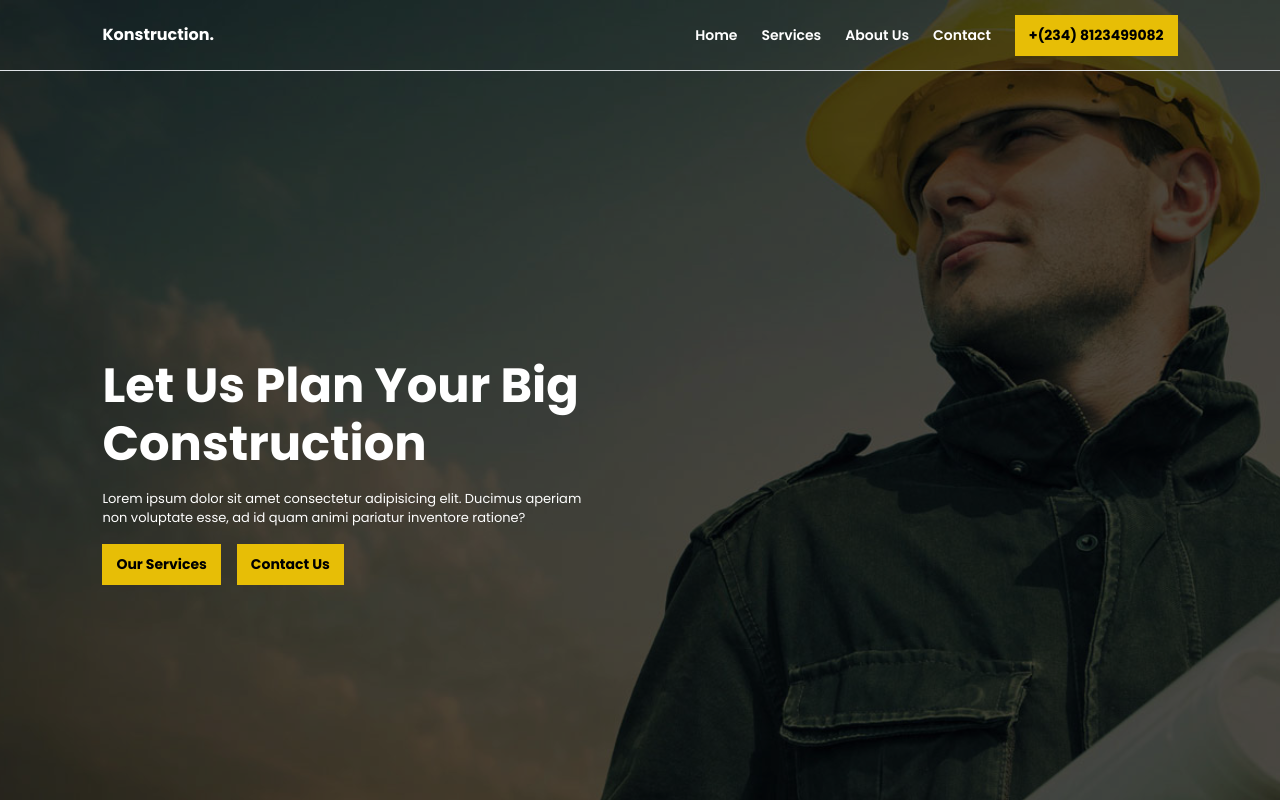
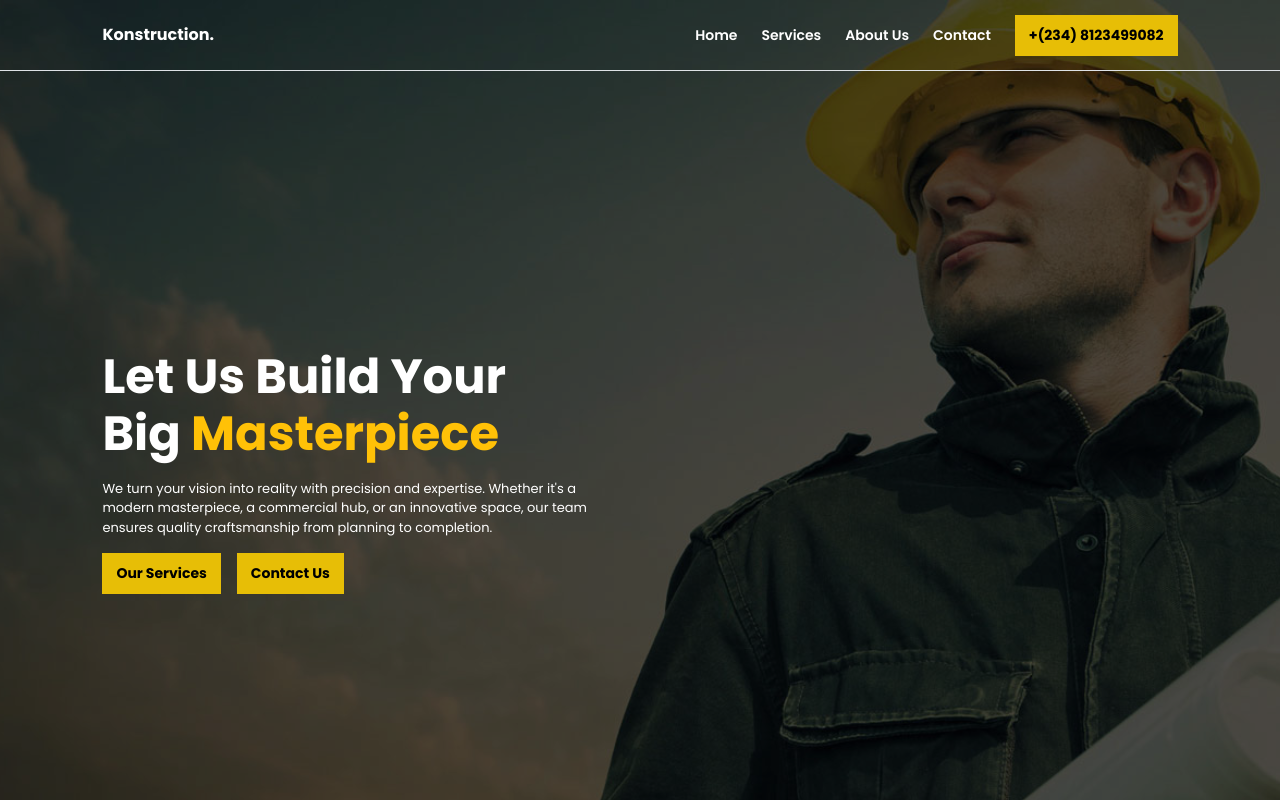
Before and after one commit to Olawoyin1/Construction-Website, a React (Create React App) app: page / in a window 1280 px wide. Shown: the top 800 px of the page. Built offline with nearby package versions, Linux system fonts and the light colour scheme.

Commit message:
Made the footer 2 sided

```diff
--- a/src/App.css
+++ b/src/App.css
@@ -380,11 +380,11 @@ p{
 }
 
 @media (max-width: 576px) {
-  .grid{
+  /* .grid{
     display: grid;
     grid-template-columns: 1fr ;
     gap: 1.7rem;
-  }
+  } */
 
   .hero-text h1{
     font-size: 2rem;
--- a/src/Components/FAQ.jsx
+++ b/src/Components/FAQ.jsx
@@ -215,7 +215,7 @@ const FAQ = () => {
             >
               <div className="faq-head d-flex align-items-center justify-content-between">
                 <div className="d-flex align-items-center gap-3">
-                  <div className="num text-white d-flex align-items-center justify-content-center">
+                  <div className="num d-none d-md-flex text-white align-items-center justify-content-center">
                     0{faq.id}
                   </div>
                   <p className="fw-bold faq-q">{faq.question}</p>
--- a/src/Components/Hero.jsx
+++ b/src/Components/Hero.jsx
@@ -1,22 +1,118 @@
-import React from 'react'
-import Navbar from './Navbar'
+// import React from 'react'
+// import Navbar from './Navbar'
+
+// const Hero = () => {
+//   return (
+//     <div id='hero'>
+//         <Navbar />
+//         <div className="container2">
+//             <div className="hero-text d-flex flex-column justify-content-center gap-3">
+//                 <h1 className='fw-bolder text-white'>Let Us Plan Your Big <span>Construction</span></h1>
+//                 <small className="text-white">Lorem ipsum dolor sit amet consectetur adipisicing elit. Ducimus aperiam non voluptate esse, ad id quam animi pariatur inventore ratione?</small>
+//                 <div className="actions d-flex gap-3">
+//                     <button className="main-btn">Our Services</button>
+//                     <button className="main-btn">Contact Us</button>
+//                 </div>
+//             </div>
+//         </div>
+//     </div>
+//   )
+// }
+
+// export default Hero
+
+
+
+import React, { useState, useEffect } from "react";
+import { motion, AnimatePresence } from "framer-motion";
+import Navbar from "./Navbar";
+
+const words = ["Dreams", "Masterpiece", "Ideas", "Space"];
 
 const Hero = () => {
+  const [index, setIndex] = useState(0);
+
+  useEffect(() => {
+    const interval = setInterval(() => {
+      setIndex((prevIndex) => (prevIndex + 1) % words.length);
+    }, 4000); // Slower transition (4 seconds per word)
+
+    return () => clearInterval(interval);
+  }, []);
+
+  // Parent container animation (slide up + fade in with delay)
+  const containerVariants = {
+    hidden: { opacity: 0, y: 50 },
+    visible: {
+      opacity: 1,
+      y: 0,
+      transition: {
+        duration: 1,
+        ease: "easeOut",
+        delay: 0.5, // Delay animation for smoother page load
+      },
+    },
+  };
+
+  // Child stagger animation (applies to elements inside hero-text)
+  const staggerVariants = {
+    hidden: { opacity: 0, y: 30 },
+    visible: {
+      opacity: 1,
+      y: 0,
+      transition: {
+        duration: 0.8,
+        ease: "easeOut",
+        staggerChildren: 0.3, // Stagger each child element
+      },
+    },
+  };
+
   return (
-    <div id='hero'>
+    <motion.div
+      id="hero"
+      variants={containerVariants}
+      initial="hidden"
+      animate="visible"
+    >
         <Navbar />
-        <div className="container2">
-            <div className="hero-text d-flex flex-column justify-content-center gap-3">
-                <h1 className='fw-bolder text-white'>Let Us Plan Your Big <span>Construction</span></h1>
-                <small className="text-white">Lorem ipsum dolor sit amet consectetur adipisicing elit. Ducimus aperiam non voluptate esse, ad id quam animi pariatur inventore ratione?</small>
-                <div className="actions d-flex gap-3">
-                    <button className="main-btn">Our Services</button>
-                    <button className="main-btn">Contact Us</button>
-                </div>
-            </div>
-        </div>
-    </div>
-  )
-}
+      <div className="container2">
+        <motion.div
+          className="hero-text d-flex flex-column justify-content-center gap-3"
+          variants={staggerVariants}
+          initial="hidden"
+          animate="visible"
+        >
+          <motion.h1 className="fw-bolder text-white" variants={staggerVariants}>
+            Let Us Build Your Big{" "}
+            <AnimatePresence mode="wait">
+              <motion.span
+                key={index}
+                initial={{ opacity: 0, y: 30, scale: 0.95 }}
+                animate={{ opacity: 1, y: 0, scale: 1 }}
+                exit={{ opacity: 0, y: -30, scale: 0.95 }}
+                transition={{ duration: 1, ease: "easeInOut" }}
+                className="text-warning"
+              >
+                {words[index]}
+              </motion.span>
+            </AnimatePresence>
+          </motion.h1>
 
-export default Hero
+          <motion.small className="text-white" variants={staggerVariants}>
+            We turn your vision into reality with precision and expertise.
+            Whether it's a modern masterpiece, a commercial hub, or an innovative space,
+            our team ensures quality craftsmanship from planning to completion.
+          </motion.small>
+
+          <motion.div className="actions d-flex gap-3" variants={staggerVariants}>
+            <button className="main-btn">Our Services</button>
+            <button className="main-btn">Contact Us</button>
+          </motion.div>
+        </motion.div>
+      </div>
+    </motion.div>
+  );
+};
+
+export default Hero;
```
Also changed, not shown: src/Components/Footer.jsx (+105 -11 lines).
